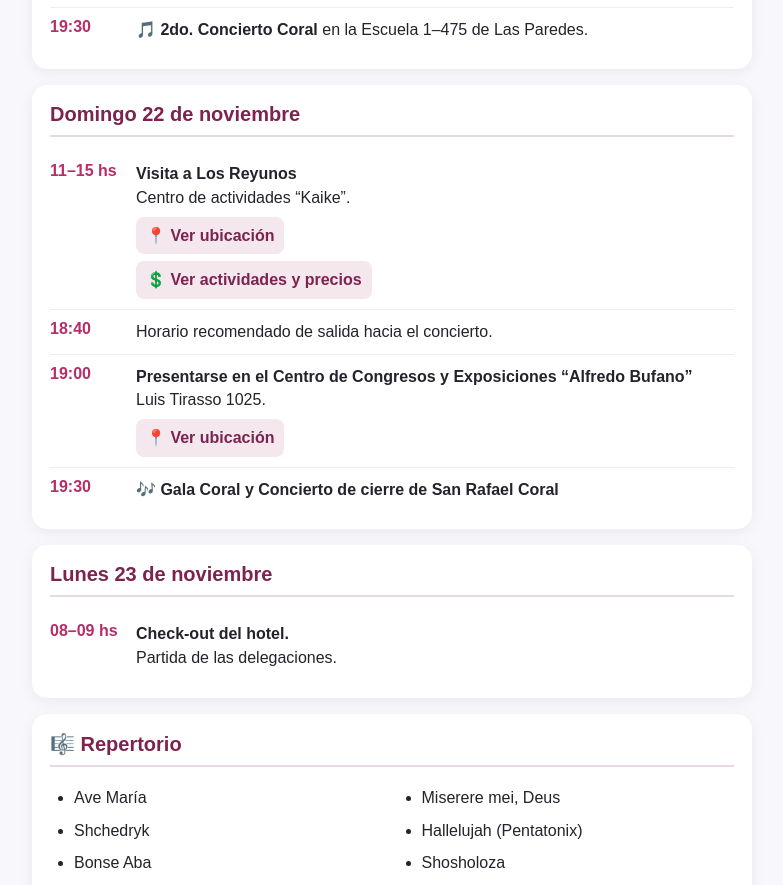
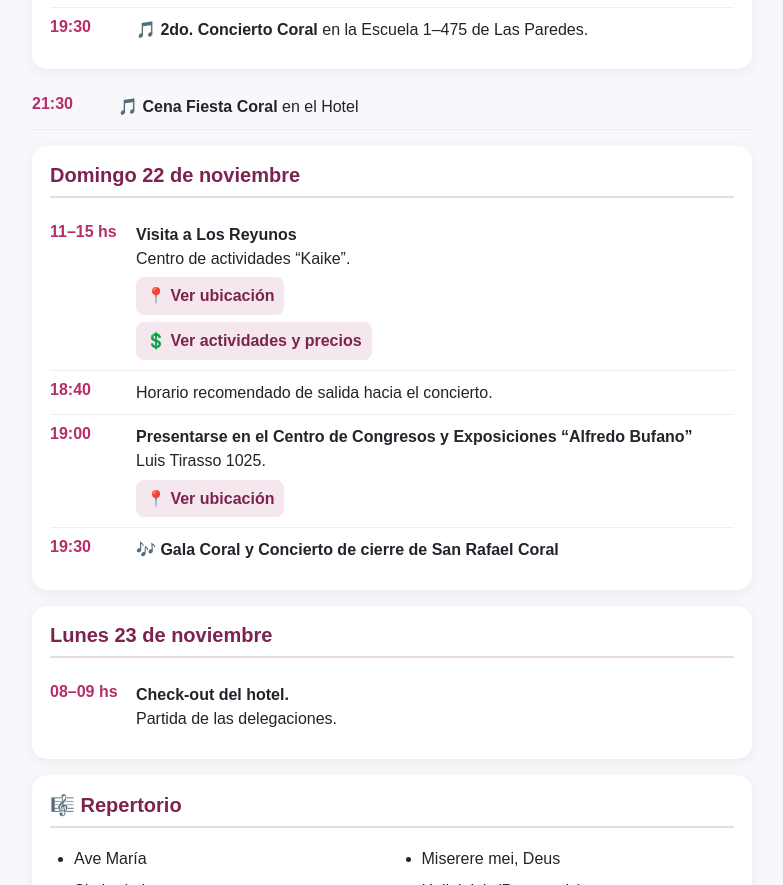
Before and after one commit to ingenieromario76/san-rafael-coral, a plain HTML site: page index.html in a window 1280 px wide. Shown: the part 1100-1985 px from the top of the page, without its empty margins (248-1031 px from the left). Drawn offline with Linux system fonts and the light colour scheme.

Commit message:
Update index.html

```diff
--- a/index.html
+++ b/index.html
@@ -21,6 +21,7 @@
 <div class="item"><time>18:40</time><p>Horario recomendado de salida hacia el concierto.</p></div>
 <div class="item"><time>19:00</time><p><b>Presentarse en la Escuela 1–475 de Las Paredes</b><br>Av. Circunvalación S/N.<br><a class="map" href="https://goo.gl/maps/G9piRVvnsVDtBdyXA" target="_blank" rel="noopener noreferrer">📍 Ver ubicación</a></p></div>
 <div class="item"><time>19:30</time><p>🎵 <b>2do. Concierto Coral</b> en la Escuela 1–475 de Las Paredes.</p></div></section>
+<div class="item"><time>21:30</time><p>🎵 <b>Cena Fiesta Coral</b> en el Hotel</p></div></section>
 <section class="day"><h2>Domingo 22 de noviembre</h2>
 <div class="item"><span class="time">11–15 hs</span><p><b>Visita a Los Reyunos</b><br>Centro de actividades “Kaike”.<br><a class="map" href="https://goo.gl/maps/42L1vDgZHdwsphE16" target="_blank" rel="noopener noreferrer">📍 Ver ubicación</a><br><a class="map" href="https://drive.google.com/file/d/1Svr1Fr7Cy_w_M0_9Cu1iZt11GjkTSylH/view?usp=drive_link" target="_blank" rel="noopener noreferrer">💲 Ver actividades y precios</a></p></div>
 <div class="item"><time>18:40</time><p>Horario recomendado de salida hacia el concierto.</p></div>
```
